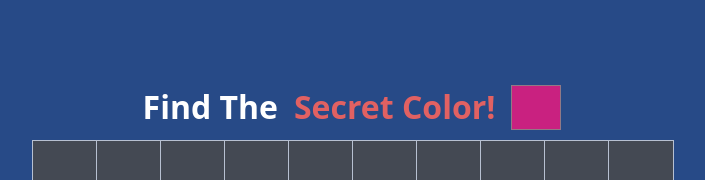
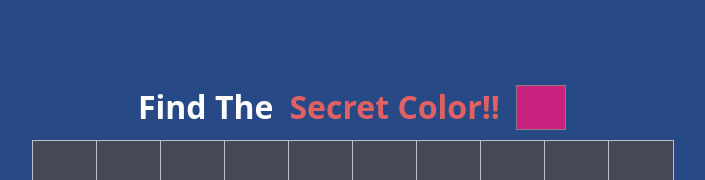
Before and after one commit to shaye875/react-git, a React (Vite) app: page / in a window 1280 px wide. Shown: the top 180 px of the page, without its empty margins (288-993 px from the left). Built offline with nearby package versions, Linux system fonts and the light colour scheme.

Commit message:
title branch

```diff
--- a/src/companentas/gridLayout.jsx
+++ b/src/companentas/gridLayout.jsx
@@ -19,7 +19,7 @@ function GridLayout() {
         <div id='fCom'>
             <div id='header'>
                 <h1 id='fH'>Find The</h1>
-                <h1 id='lh'>Secret Color!</h1>
+                <h1 id='lh'>Secret Color!!</h1>
                 <div id='red'></div>
             </div>
             <div id='board'>
```
